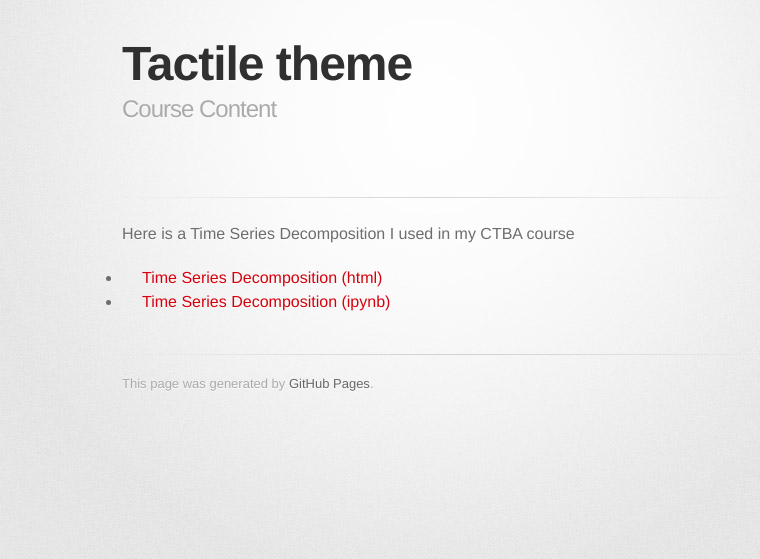
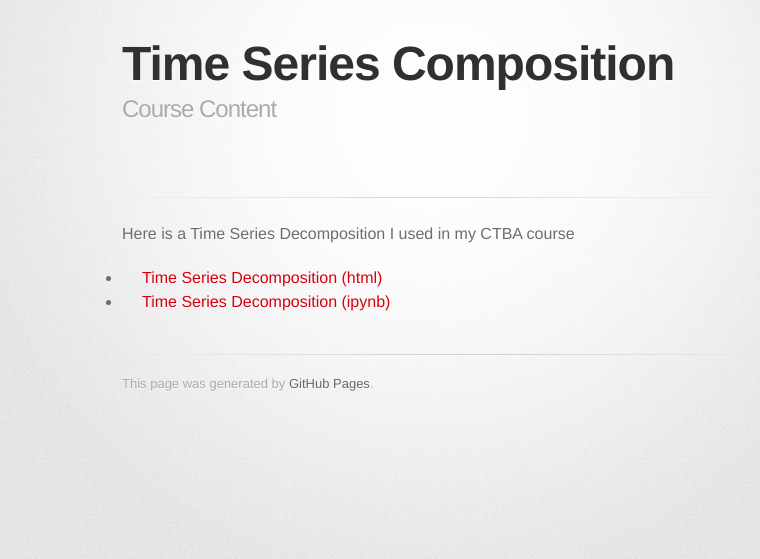
Before and after one commit to ddg885/ddg885.github.io, a Jekyll site: the page built from timeseries/index.md, in a window 1280 px wide. Shown: the top 559 px of the page, without its empty margins (208-968 px from the left). Built offline with Jekyll 4.4.1, drawn with Linux system fonts in a browser that asks for light colours; some web fonts are replaced; our own code applies the rules of GitHub Pages for plain Markdown files.

Commit message:
Update index.md

```diff
--- a/timeseries/index.md
+++ b/timeseries/index.md
@@ -1,7 +1,6 @@
 ---
 
-Title: Time Series Composition
-
+title: Time Series Composition
 description: Course Content
 ---
 
```
